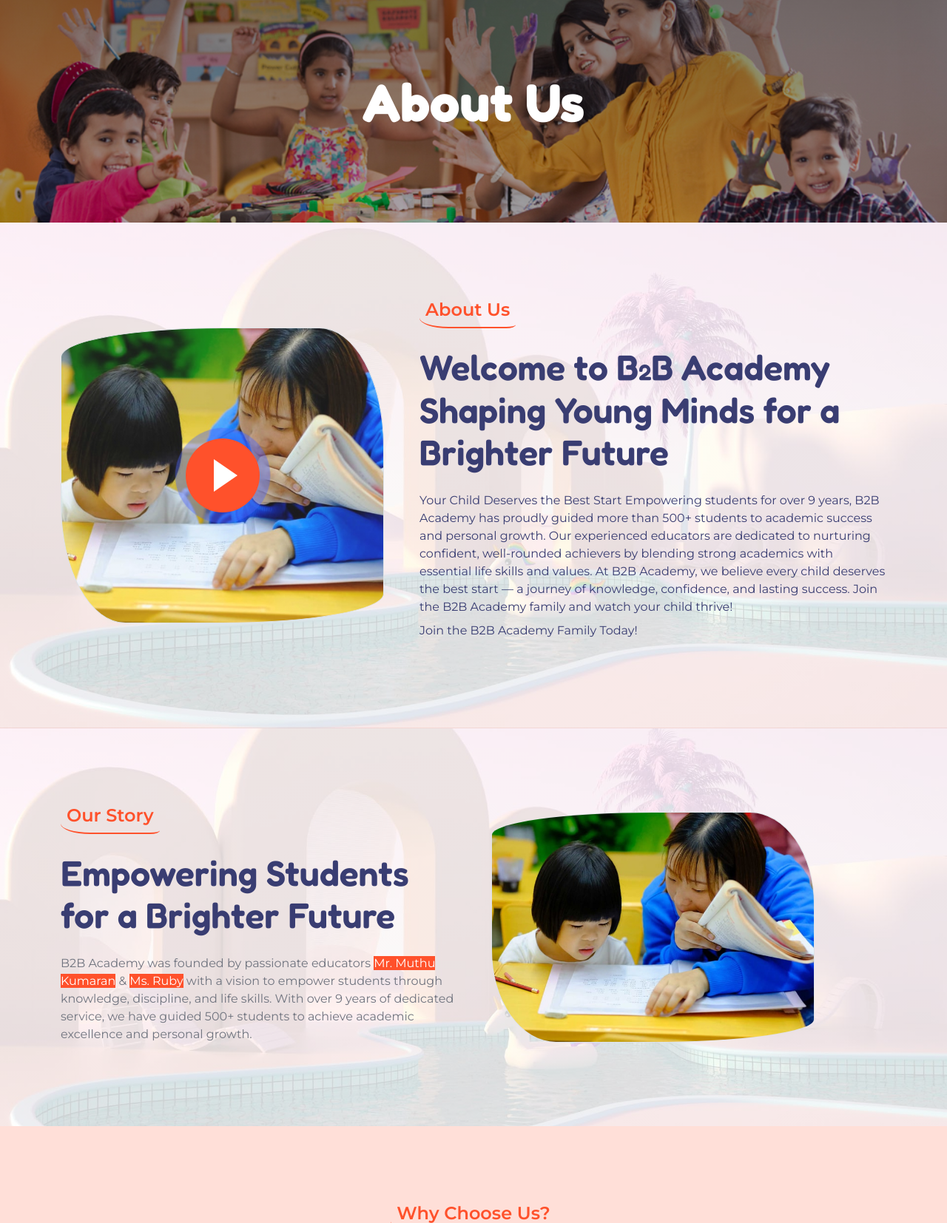
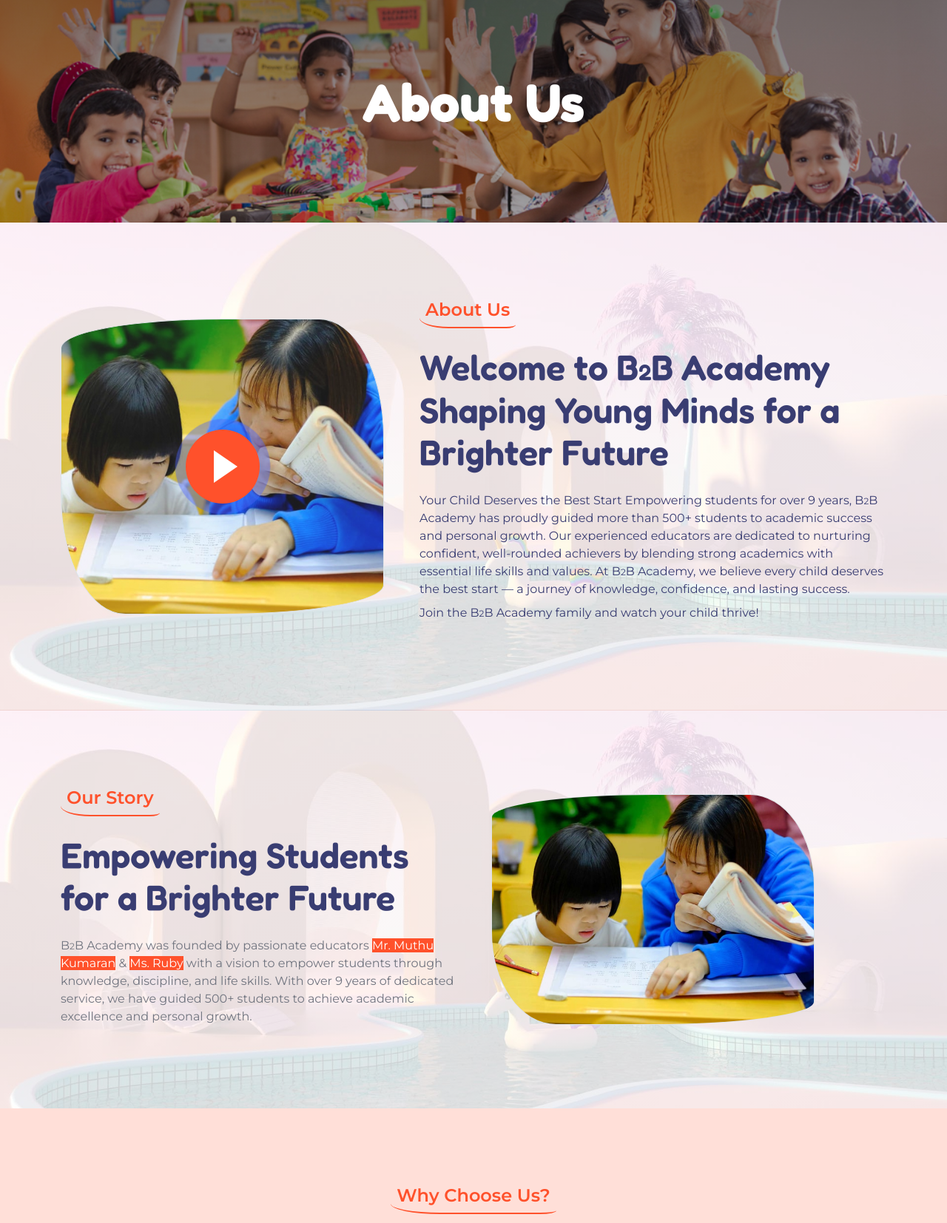
Before and after one commit to HARISHRAJKUMAR24/b2bacdemy, a PHP site: page /about.php in a window 1280 px wide. Shown: the part 151-1805 px from the top of the page at 74% size. Run offline with PHP 8.4, Linux system fonts and the light colour scheme; some libraries are stand-ins or nearby versions.

Commit message:
Design Work fnish

```diff
--- a/about.php
+++ b/about.php
@@ -83,9 +83,9 @@
                     <h4 class="text-primary mb-4 border-bottom border-primary border-2 d-inline-block p-2 title-border-radius">About Us</h4>
                     <h1 class="text-dark mb-4 display-5">Welcome to B<span class="b2b_academy_name_heading">2</span>B Academy Shaping Young Minds for a Brighter Future</h1>
                     <p class="text-dark mb-2">Your Child Deserves the Best Start
-                    Empowering students for over 9 years, B2B Academy has proudly guided more than 500+ students to academic success and personal growth. Our experienced educators are dedicated to nurturing confident, well-rounded achievers by blending strong academics with essential life skills and values. At B2B Academy, we believe every child deserves the best start — a journey of knowledge, confidence, and lasting success. Join the B2B Academy family and watch your child thrive!
+                    Empowering students for over 9 years, B<span class="b2b_academy_name_para">2</span>B Academy has proudly guided more than 500+ students to academic success and personal growth. Our experienced educators are dedicated to nurturing confident, well-rounded achievers by blending strong academics with essential life skills and values. At B<span class="b2b_academy_name_para">2</span>B Academy, we believe every child deserves the best start — a journey of knowledge, confidence, and lasting success.
                     </p>
-                    <p class="text-dark mb-4">Join the B2B Academy Family Today!</p>
+                    <p class="text-dark mb-4">Join the B<span class="b2b_academy_name_para">2</span>B Academy family and watch your child thrive!</p>
                 </div>
             </div>
         </div>
@@ -117,7 +117,7 @@
                 <div class="col-lg-6 order-2 order-lg-1 wow fadeIn" data-wow-delay="0.1s">
                     <h4 class="text-primary mb-4 border-bottom border-primary border-2 d-inline-block p-2 title-border-radius">Our Story</h4>
                     <h1 class="text-dark mb-4 display-5">Empowering Students for a Brighter Future</h1>
-                    <p>B2B Academy was founded by passionate educators <span class="bg_style">Mr. Muthu Kumaran</span> & <span class="bg_style">Ms. Ruby</span> with a vision to empower students through knowledge, discipline, and life skills. With over 9 years of dedicated service, we have guided 500+ students to achieve academic excellence and personal growth.</p>
+                    <p>B<span class="b2b_academy_name_para">2</span>B Academy was founded by passionate educators <span class="bg_style">Mr. Muthu Kumaran</span> & <span class="bg_style">Ms. Ruby</span> with a vision to empower students through knowledge, discipline, and life skills. With over 9 years of dedicated service, we have guided 500+ students to achieve academic excellence and personal growth.</p>
                 </div>
                 <div class="col-lg-5 order-1 order-lg-2 wow fadeIn" data-wow-delay="0.1s">
                     <div class="about-image border img-border-radius overflow-hidden">
--- a/css/style.css
+++ b/css/style.css
@@ -714,9 +714,24 @@ h6,
 
 
 .b2b_academy_name_heading {
-    font-size: 30px;
+    font-size: 30px; /* Default for desktop */
 }
 
+@media (max-width: 900px) { /* Target mobile devices */
+    .b2b_academy_name_heading {
+        font-size: 18px;
+    }
+}
+
+
+.b2b_academy_name_para{
+    font-size: 12px;
+}
+@media (max-width: 900px) {
+    .b2b_academy_name_para{
+        font-size: 11px;
+    }
+}
 
 .b2b_academy_name_fot {
     font-size: 12px;
@@ -770,6 +785,7 @@ h6,
     transition: opacity 0.5s ease-out, transform 0.5s ease-out, cursor 0.3s ease-in-out !important;
     cursor: pointer;
 }
+
 .popup-overlay.active .popup-content {
     opacity: 1;
     transform: scale(1);
--- a/index.php
+++ b/index.php
@@ -98,9 +98,9 @@
                     <h4 class="text-primary mb-4 border-bottom border-primary border-2 d-inline-block p-2 title-border-radius">About Us</h4>
                     <h1 class="text-dark mb-4 display-5">Welcome to B<span class="b2b_academy_name_heading">2</span>B Academy Shaping Young Minds for a Brighter Future</h1>
                     <p class="text-dark mb-2">Your Child Deserves the Best Start
-                        At B2B Academy, we partner with parents to create a personalized learning experience that unlocks every child's potential. Watch your child grow with confidence, knowledge, and skills that last a lifetime.
+                        At B<span class="b2b_academy_name_para">2</span>B Academy, we partner with parents to create a personalized learning experience that unlocks every child's potential. Watch your child grow with confidence, knowledge, and skills that last a lifetime.
                     </p>
-                    <p class="text-dark mb-4">Join the B2B Academy Family Today!</p>
+                    <p class="text-dark mb-4">Join the B<span class="b2b_academy_name_para">2</span>B Academy Family Today!</p>
 
                     <a href="" class="btn btn-primary px-5 py-3 btn-border-radius">More Details</a>
                 </div>
@@ -281,7 +281,7 @@
                 <div class="col-lg-7 wow fadeIn" data-wow-delay="0.3s">
                     <h4 class="text-primary mb-4 border-bottom border-primary border-2 d-inline-block p-2 title-border-radius">Why Choose Us?</h4>
                     <h1 class="text-dark mb-4 display-5">The Right Choice for Your Child’s Success</h1>
-                    <p class="text-dark mb-4">Every parent wants the best for their child. At B2B Academy, we don’t just teach; we inspire, empower, and transform students into confident achievers. With our specialized courses, expert faculty, and proven results, your child is set for success!</p>
+                    <p class="text-dark mb-4">Every parent wants the best for their child. At B<span class="b2b_academy_name_para">2</span>B Academy, we don’t just teach; we inspire, empower, and transform students into confident achievers. With our specialized courses, expert faculty, and proven results, your child is set for success!</p>
                     <div class="row mb-4">
                         <div class="col-lg-6">
                             <h6 class="mb-3"><i class="fas fa-check-circle me-2"></i>Best Hindi Coaching</h6>
```
